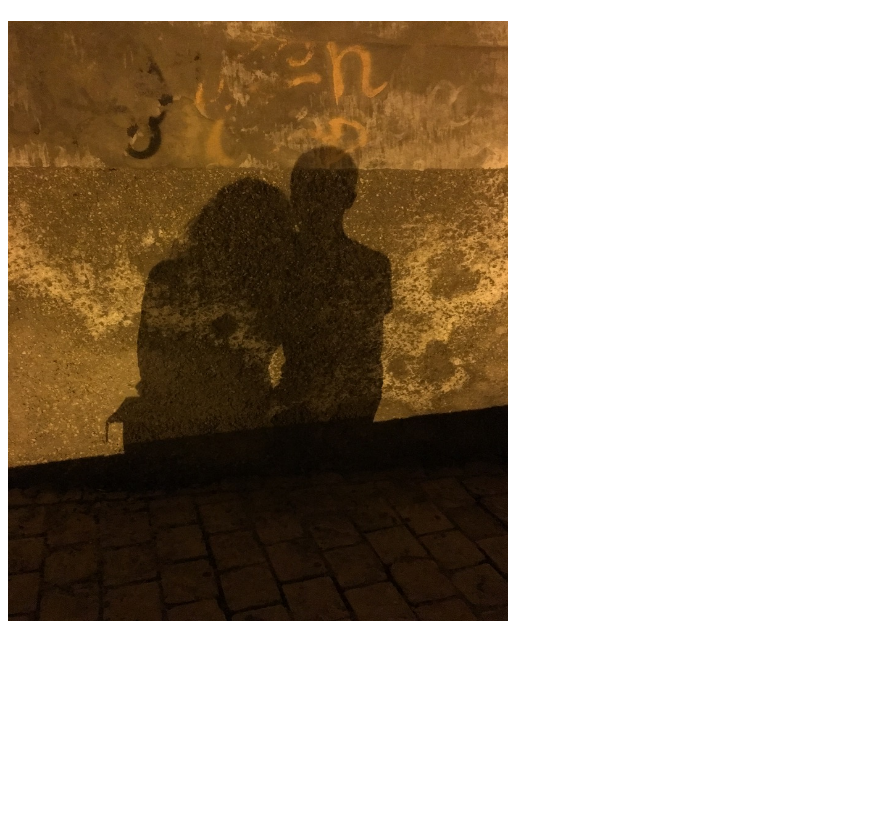
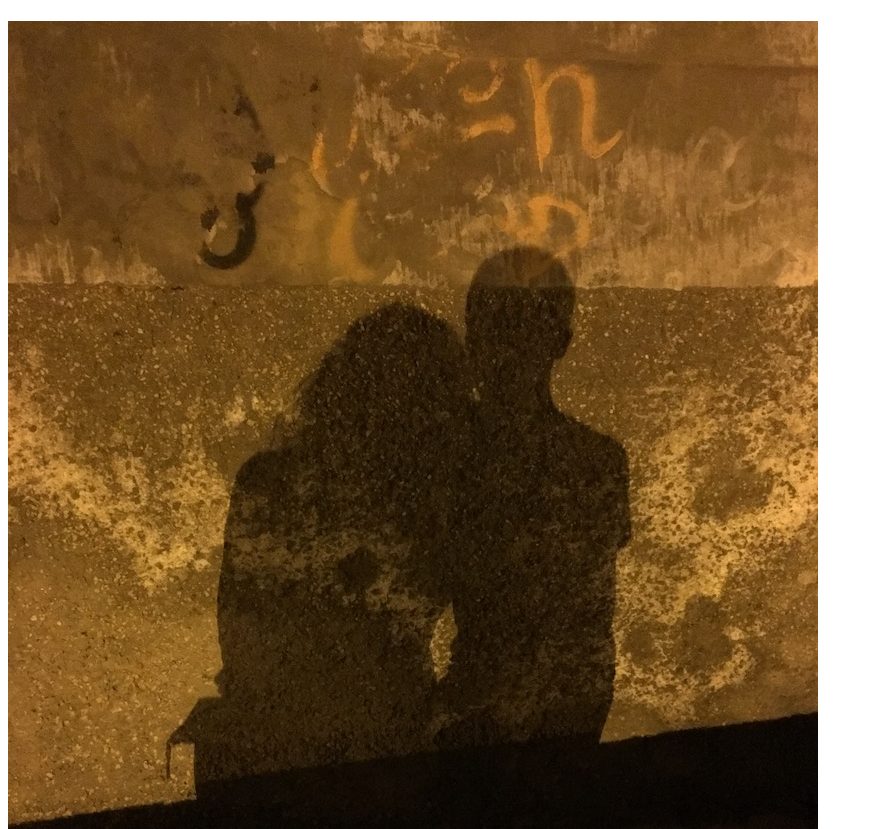
Before and after one commit to federicotravaini/federicotravaini, a plain HTML site: page index.html in a window 1280 px wide. Shown: the top 829 px of the page, without its empty margins (0-873 px from the left). Before the commit the page ends 800 px from the top, so only its background shows below. Drawn offline with Linux system fonts and the light colour scheme.

Commit message:
minor change

```diff
--- a/index.html
+++ b/index.html
@@ -2,7 +2,7 @@
 <html>
 <body>
 <h1></h1>
-<img src="federicoelisa.jpg" alt="Fede Elisa" style="width:500px;height:600px;"">
+<img src="federicoelisa.jpg" alt="Fede Elisa">
 <p></p>
 </body>
 </html>
```
